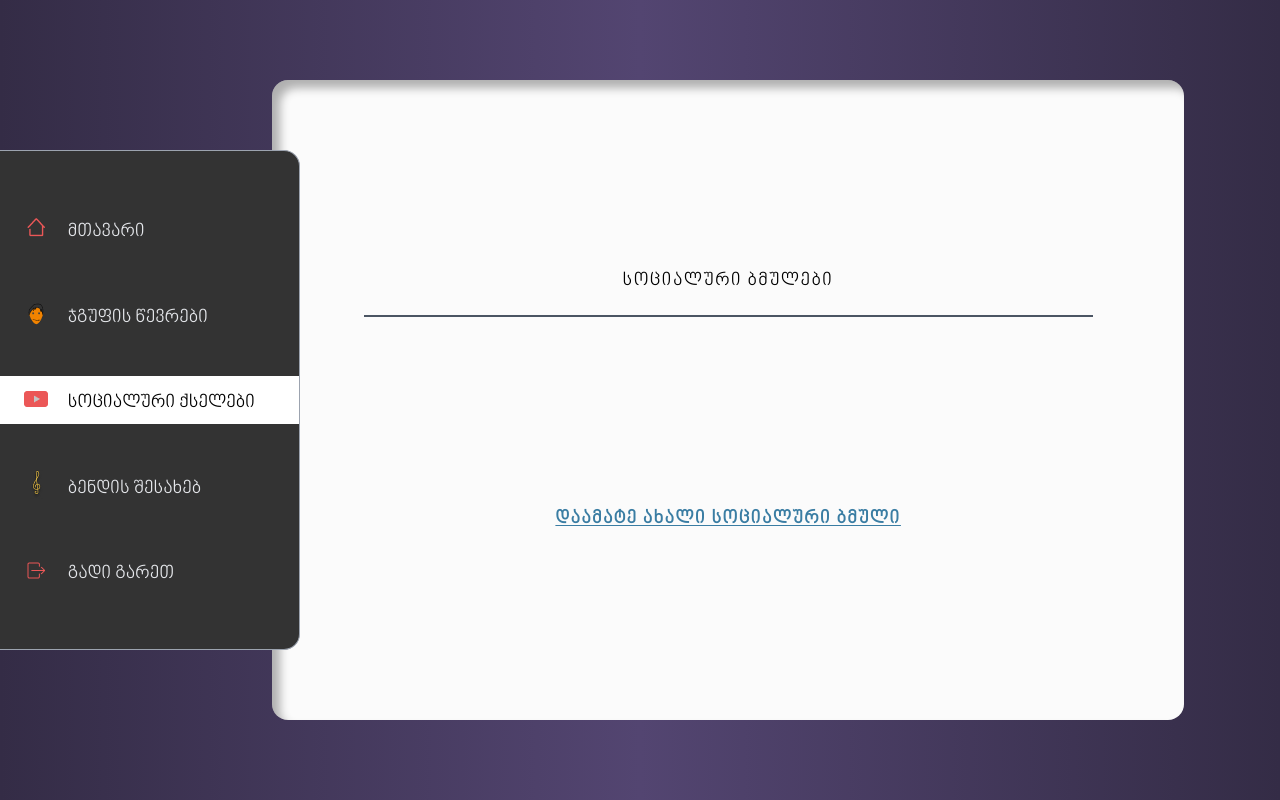
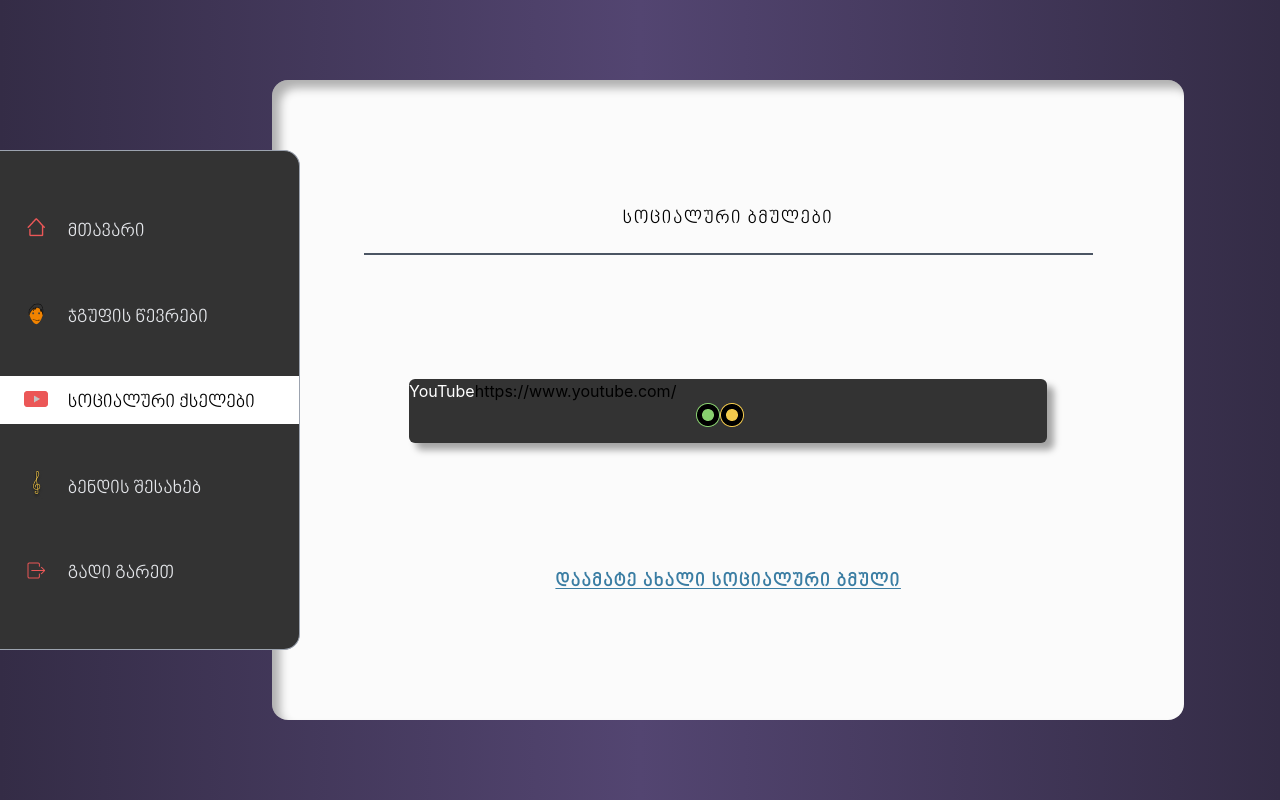
Before and after one commit to ibotchori/folk-soul, a React (Create React App) app: page /social-links in a window 1280 px wide. Built offline with nearby package versions, Linux system fonts and the light colour scheme.

Commit message:
style: add social link

```diff
--- a/src/pages/SocialLinks/SocialLinks.tsx
+++ b/src/pages/SocialLinks/SocialLinks.tsx
@@ -1,3 +1,4 @@
+import { ModifyIcon, SeeIcon } from 'assets'
 import React from 'react'
 import { useNavigate } from 'react-router-dom'
 
@@ -14,6 +15,19 @@ const SocialLinks = (props: Props) => {
           სოციალური ბმულები
         </p>
         {/* Social Links */}
+        <div className='flex h-16 bg-sidebarColor w-[70%] rounded-md shadow-[7px_7px_7px_rgba(0,0,0,0.35)] '>
+          <img src='' alt='' />
+          <p className='text-white'>YouTube</p>
+          <p>https://www.youtube.com/</p>
+          <div className='flex justify-between px-5 pt-2 items-center'>
+            <button>
+              <img src={SeeIcon} alt='See Icon' />
+            </button>
+            <button>
+              <img src={ModifyIcon} alt='Modify Icon' />
+            </button>
+          </div>
+        </div>
 
         {/* Add new Social Link button */}
         <button
```
